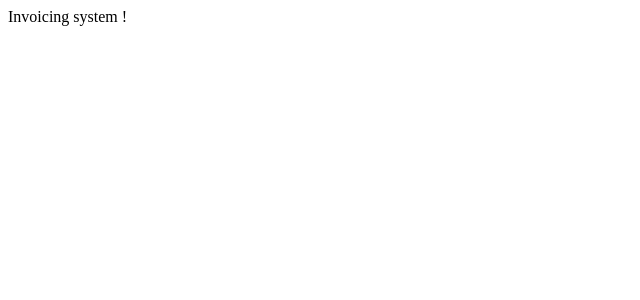
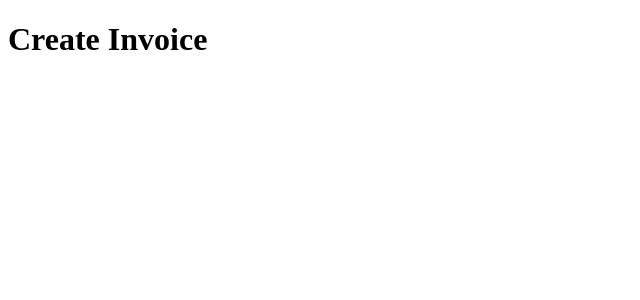
Before and after one commit to prashantpaddune/Bill-Ease, a React (Create React App) app: page /create in a window 1280 px wide. Shown: the top 300 px of the page, without its empty margins (0-640 px from the left). Built offline with nearby package versions, Linux system fonts and the light colour scheme.

Commit message:
chore: initial structure
Signed-off-by: prashantpaddune <padadunep@gmail.com>

```diff
--- a/package.json
+++ b/package.json
@@ -8,6 +8,7 @@
     "@testing-library/user-event": "^13.5.0",
     "react": "^18.2.0",
     "react-dom": "^18.2.0",
+    "react-router-dom": "6",
     "react-scripts": "5.0.1",
     "web-vitals": "^2.1.4"
   },
--- a/src/App.js
+++ b/src/App.js
@@ -1,9 +1,21 @@
+import React from 'react';
+import {
+    BrowserRouter as Router,
+    Routes,
+    Route,
+} from 'react-router-dom';
+import ListInvoices from "./components/ListInvoices";
+import CreateInvoice from "./components/CreateInvoice";
+
 function App() {
-  return (
-    <div className="App">
-      Invoicing system !
-    </div>
-  );
+    return (
+        <Router>
+            <Routes>
+                <Route path="/" element={<ListInvoices />} />
+                <Route path="/create" element={<CreateInvoice />} />
+            </Routes>
+        </Router>
+    );
 }
 
 export default App;
--- /dev/null
+++ b/src/components/CreateInvoice/index.js
@@ -0,0 +1,10 @@
+
+const CreateInvoice = () => {
+    return (
+        <div>
+        <h1>Create Invoice</h1>
+        </div>
+    );
+}
+
+export default CreateInvoice;
--- /dev/null
+++ b/src/components/ListInvoices/index.js
@@ -0,0 +1,9 @@
+const ListInvoices = () => {
+    return (
+        <div>
+        <h1>ListInvoices</h1>
+        </div>
+    );
+}
+
+export default ListInvoices;
```
Also changed, not shown: 1 other file (tests, documents, lock files or other folders).
